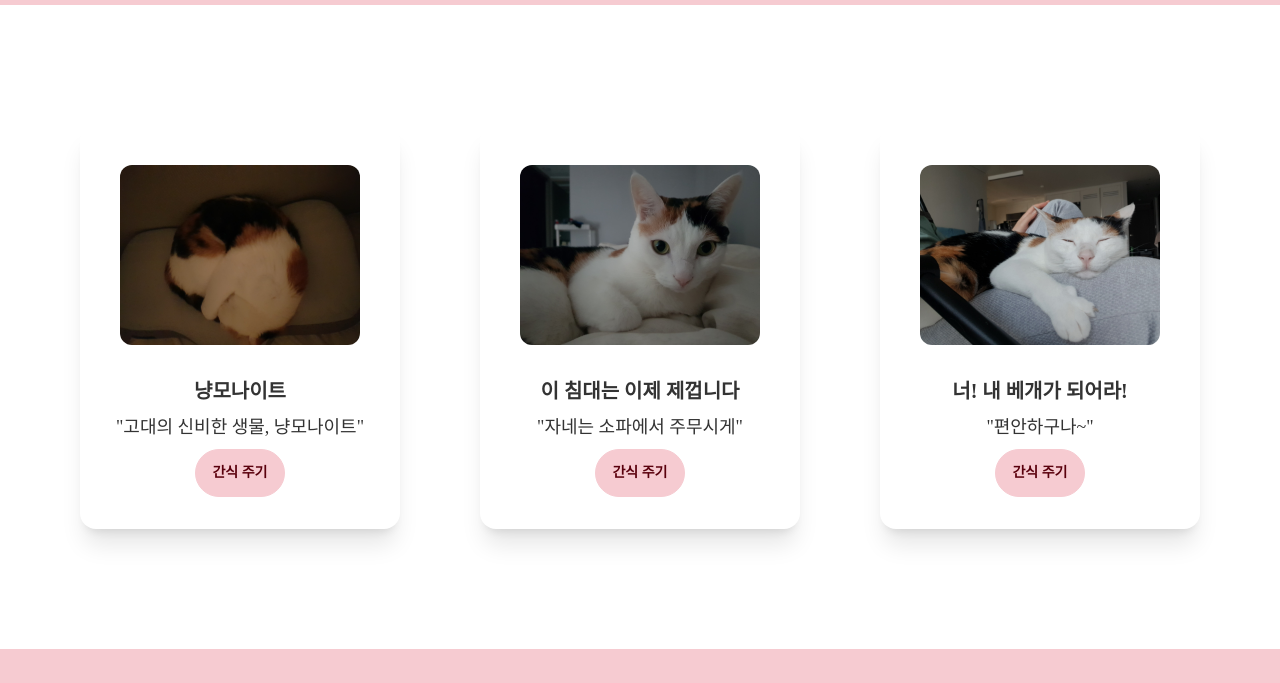
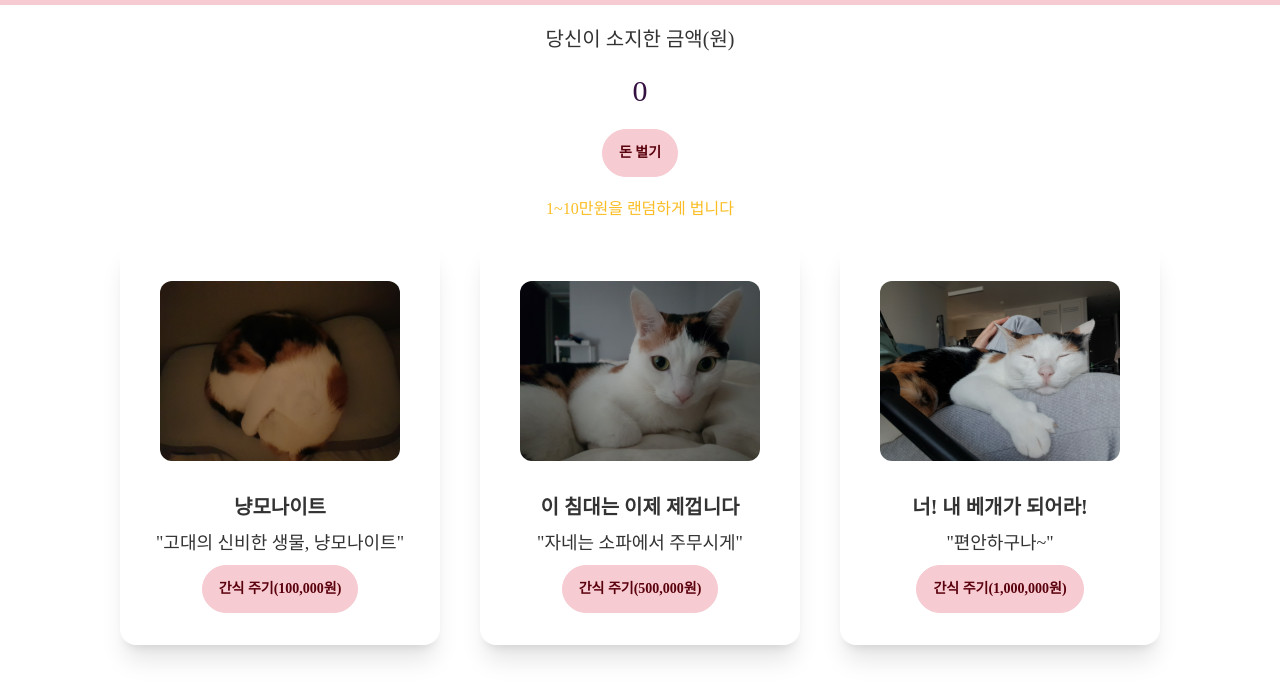
Before and after one commit to classbinu/procats101, a plain HTML site: page index.html in a window 1280 px wide. Shown: the part 59-742 px from the top of the page. Drawn offline with nearby package versions, Linux system fonts and the light colour scheme; a web font is replaced by a local one.

Commit message:
Make earn and pay system using JS

```diff
--- a/index.html
+++ b/index.html
@@ -5,13 +5,14 @@
     <meta http-equiv="X-UA-Compatible" content="IE=edge" />
     <meta name="viewport" content="width=device-width, initial-scale=1.0" />
     <title>프로냥스 101</title>
-    <link rel="stylesheet" href="style.css" />
+    <link rel="stylesheet" href="./style.css" />
     <link
       href="https://cdn.jsdelivr.net/npm/daisyui@2.33.0/dist/full.css"
       rel="stylesheet"
       type="text/css"
     />
     <script src="https://cdn.tailwindcss.com"></script>
+    <script type="text/javascript" src="./main.js"></script>
   </head>
   <body>
     <!-- 여기부터 네브바입니다 -->
@@ -88,15 +89,26 @@
       </div>
     </nav>
     <!-- sm(640px)부터는 해당 문구를 숨깁니다 = sm이하에만 해당 문구가 나옵니다 -->
-    <div class="sm:hidden">
+    <!-- <div class="sm:hidden">
       <p class="text-center text-primary-content mt-10 text-lg">
         모바일에서 접속하셨군요!
       </p>
+    </div> -->
+    <!-- 지갑 상황입니다 -->
+    <div>
+      <h2 class="text-center my-5 text-xl">당신이 소지한 금액(원)</h2>
+      <p id="wallet" class="text-center text-primary-content text-3xl">0</p>
     </div>
+    <div class="flex justify-center mt-5">
+      <button class="btn btn-secondary" onclick="earnRandomMoney()">
+        돈 벌기
+      </button>
+    </div>
+    <p class="text-center text-warning mt-5">1~10만원을 랜덤하게 법니다</p>
     <!-- 여기부터 고양이 카드입니다. flex 관련 속성으로 반응형을 구현하였습니다. -->
-    <div class="flex flex-wrap justify-center text-lg sm:py-20">
+    <div class="flex flex-wrap justify-center text-lg sm:pb-10">
       <!-- 고양이 카드 1 -->
-      <div class="card w-80 bg-base-100 shadow-xl m-10 hover:drop-shadow-2xl">
+      <div class="card w-80 bg-base-100 shadow-xl m-5 hover:drop-shadow-2xl">
         <figure class="px-10 pt-10">
           <img src="./img/cat_1.jpeg" alt="cat" class="rounded-xl" />
         </figure>
@@ -104,13 +116,18 @@
           <h2 class="card-title">냥모나이트</h2>
           <p>"고대의 신비한 생물, 냥모나이트"</p>
           <div class="card-actions">
-            <label for="feed-modal" class="btn btn-secondary modal-button">간식 주기</label>
+            <label
+              for="feed-modal"
+              class="btn btn-secondary modal-button"
+              onclick="payMoney(100000)"
+              >간식 주기(100,000원)</label
+            >
           </div>
         </div>
       </div>
 
       <!-- 고양이 카드 2 -->
-      <div class="card w-80 bg-base-100 shadow-xl m-10 hover:drop-shadow-2xl">
+      <div class="card w-80 bg-base-100 shadow-xl m-5 hover:drop-shadow-2xl">
         <figure class="px-10 pt-10">
           <img src="./img/cat_2.jpeg" alt="cat" class="rounded-xl" />
         </figure>
@@ -118,13 +135,16 @@
           <h2 class="card-title">이 침대는 이제 제껍니다</h2>
           <p>"자네는 소파에서 주무시게"</p>
           <div class="card-actions">
-            <label for="feed-modal" class="btn btn-secondary modal-button">간식 주기</label>
+            <label for="feed-modal" class="btn btn-secondary modal-button"
+              onclick="payMoney(500000)"
+              >간식 주기(500,000원)</label
+            >
           </div>
         </div>
       </div>
 
       <!-- 고양이 카드 3 -->
-      <div class="card w-80 bg-base-100 shadow-xl m-10 hover:drop-shadow-2xl">
+      <div class="card w-80 bg-base-100 shadow-xl m-5 hover:drop-shadow-2xl">
         <figure class="px-10 pt-10">
           <img src="./img/cat_3.jpeg" alt="cat" class="rounded-xl" />
         </figure>
@@ -132,14 +152,17 @@
           <h2 class="card-title">너! 내 베개가 되어라!</h2>
           <p>"편안하구나~"</p>
           <div class="card-actions">
-            <label for="feed-modal" class="btn btn-secondary modal-button">간식 주기</label>
+            <label for="feed-modal" class="btn btn-secondary modal-button"
+              onclick="payMoney(1000000)"
+              >간식 주기(1,000,000원)</label
+            >
           </div>
         </div>
       </div>
     </div>
 
-    <!-- 모달입니다 -->
-    <input type="checkbox" id="feed-modal" class="modal-toggle" />
+    <!-- 모달입니다. 모달은 임시로 적용하지 않습니다. -->
+    <!-- <input type="checkbox" id="feed-modal" class="modal-toggle" />
     <div class="modal">
       <div class="modal-box">
         <h3 class="font-bold text-lg">고양이 비누에게 먹이를 줍니다</h3>
@@ -150,7 +173,7 @@
           <label for="feed-modal" class="btn">사료값 벌러가기</label>
         </div>
       </div>
-    </div>
+    </div> -->
 
     <!-- 여기부터 푸터입니다 -->
     <footer class="footer footer-center p-10 bg-secondary text-primary-content">
--- /dev/null
+++ b/main.js
@@ -0,0 +1,27 @@
+// 일반 함수로 작성
+function earnRandomMoney() {
+  // 1~10 사이의 랜덤 정수를 뽑은 뒤, 10000을 곱합니다
+  const rand = Math.floor(Math.random() * 10) + 1;
+  const newMoney = rand * 10000;
+
+  // wallet 객체를 가져옵니다
+  let wallet = document.querySelector("#wallet");
+
+  // wallet 객체에서 현재 잔액을 가져옵니다
+  const nowMoney = wallet.innerText;
+
+  // wallet 객체에 현재 잔액에 새롭게 번 돈을 합산하여 지갑에 반영합니다
+  wallet.innerText = Number(nowMoney) + Number(newMoney);
+}
+
+// Arrow Function으로 작성
+const payMoney = (price) => {
+  let wallet = document.querySelector("#wallet");
+  const nowMoney = wallet.innerText;
+
+  if (Number(wallet.innerText) - Number(price) >= 0) {
+    wallet.innerText = Number(nowMoney) - Number(price);
+  } else {
+    alert("돈이 부족합니다!");
+  }
+};
```
